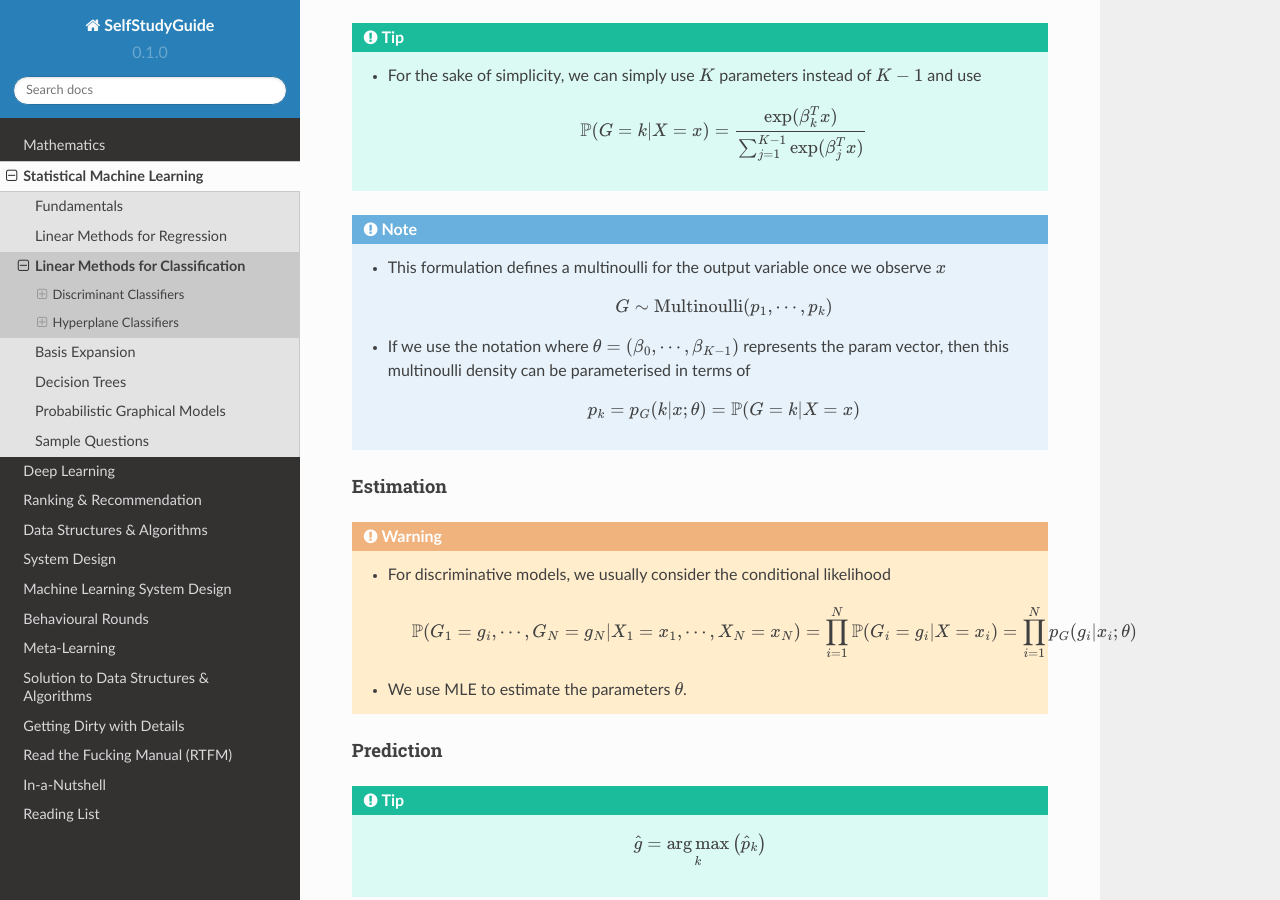
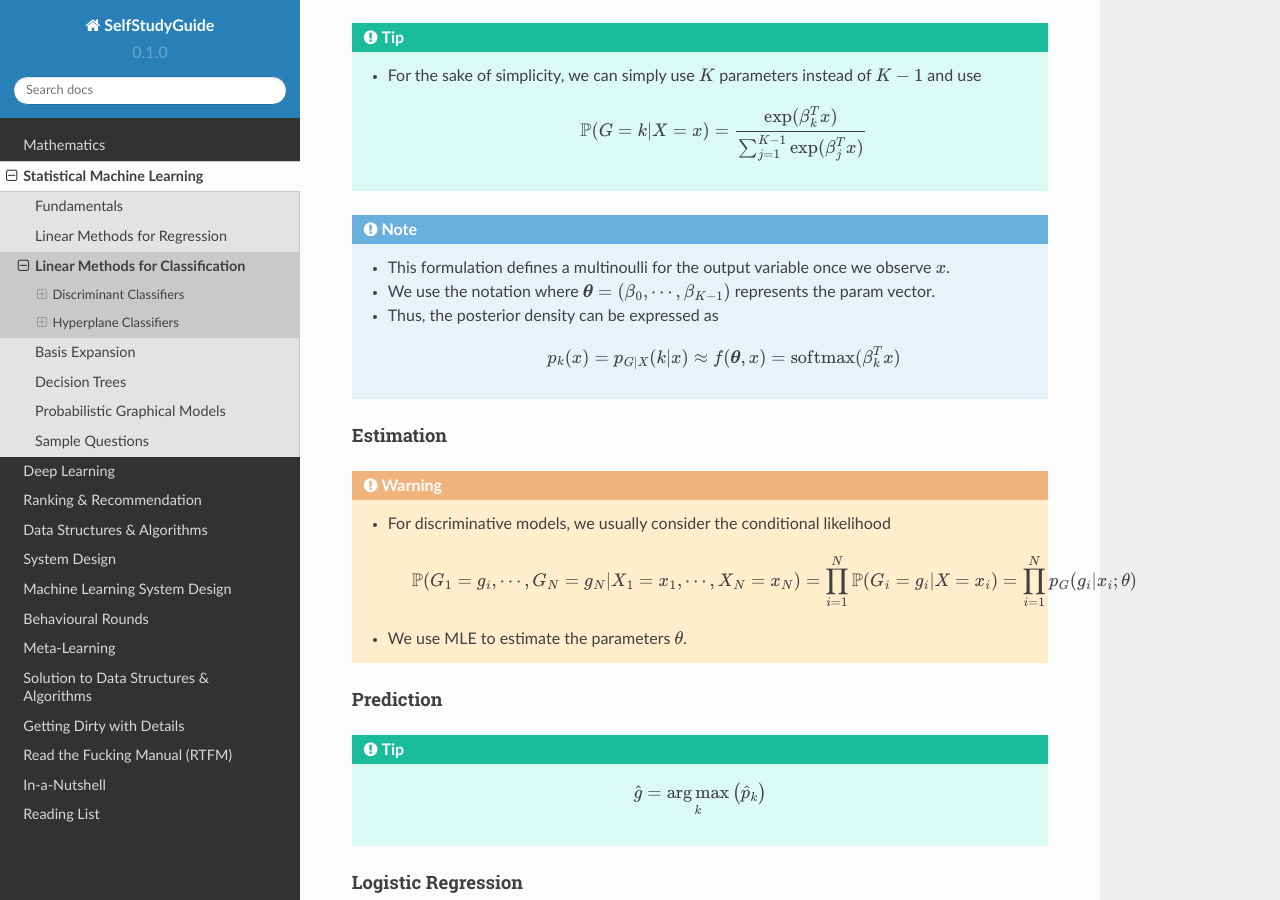
Before and after one commit to uselesstechjunks/leetcode, a Sphinx documentation site: the page built from docs/source/ml/linearcls.rst, in a window 1280 px wide and 900 px high, scrolled down 2494 px. Built offline with Sphinx 7.4.7 and the Read the Docs theme 2.0.0, drawn with Linux system fonts in a browser that asks for light colours.

Commit message:
Update linearcls.rst

```diff
--- a/docs/source/ml/linearcls.rst
+++ b/docs/source/ml/linearcls.rst
@@ -84,12 +84,11 @@ Linear Discriminative Models
 		.. math:: \mathbb{P}(G=k|X=x)=\frac{\exp(\beta_k^Tx)}{\sum_{j=1}^{K-1}\exp(\beta_j^Tx)}
 
 .. note::
-	* This formulation defines a multinoulli for the output variable once we observe :math:`x`
+	* This formulation defines a multinoulli for the output variable once we observe :math:`x`.
+	* We use the notation where :math:`\boldsymbol{\theta}=(\beta_0,\cdots,\beta_{K-1})` represents the param vector.
+	* Thus, the posterior density can be expressed as
 
-		.. math:: G\sim\mathrm{Multinoulli}(p_1,\cdots,p_k)
-	* If we use the notation where :math:`\theta=(\beta_0,\cdots,\beta_{K-1})` represents the param vector, then this multinoulli density can be parameterised in terms of
-
-		.. math:: p_k=p_G(k|x;\theta)=\mathbb{P}(G=k|X=x)
+		.. math:: p_k(x)=p_{G|X}(k|x)\approx f(\boldsymbol{\theta},x)=\mathrm{softmax}(\beta_k^Tx)
 
 Estimation
 --------------------------------------------------------------------------------------
```
